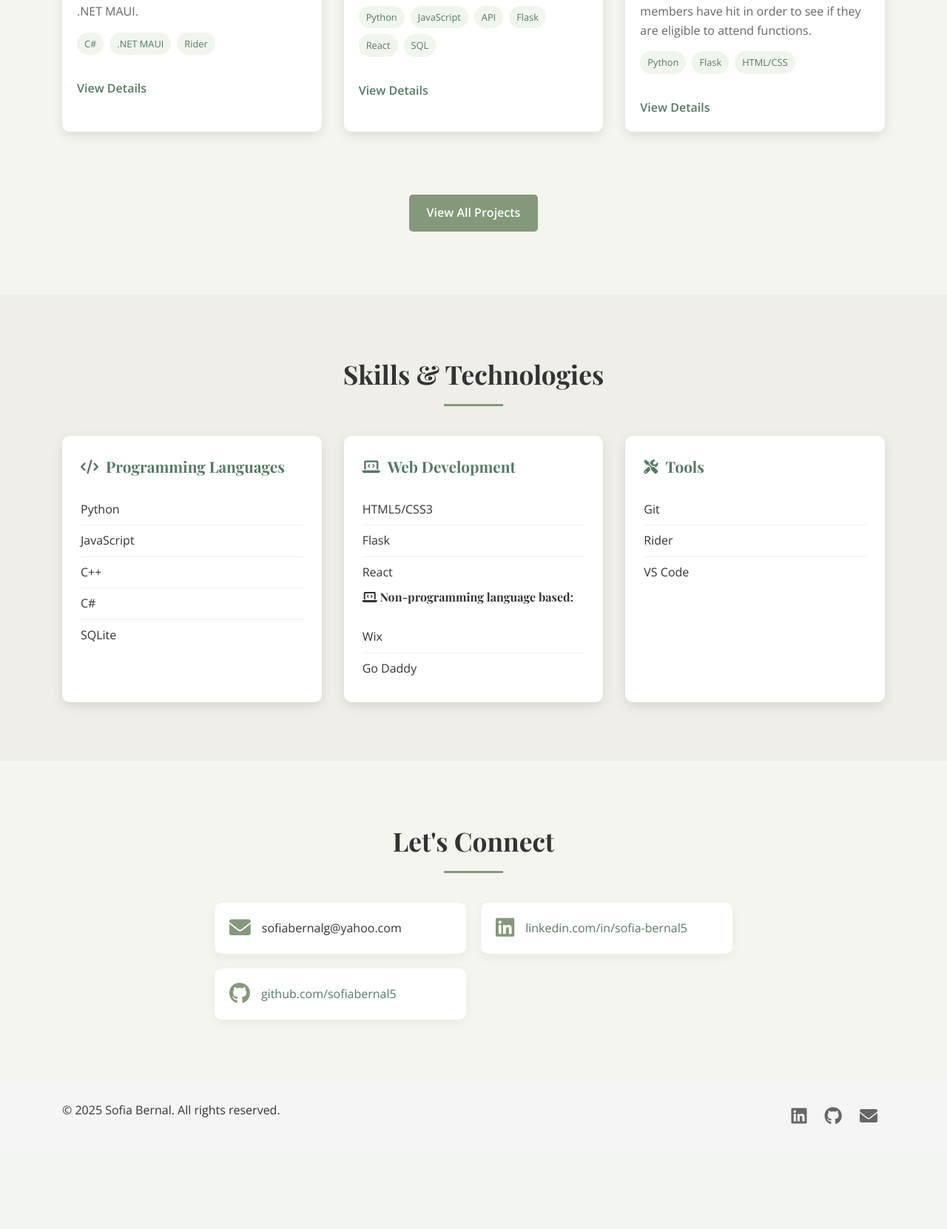
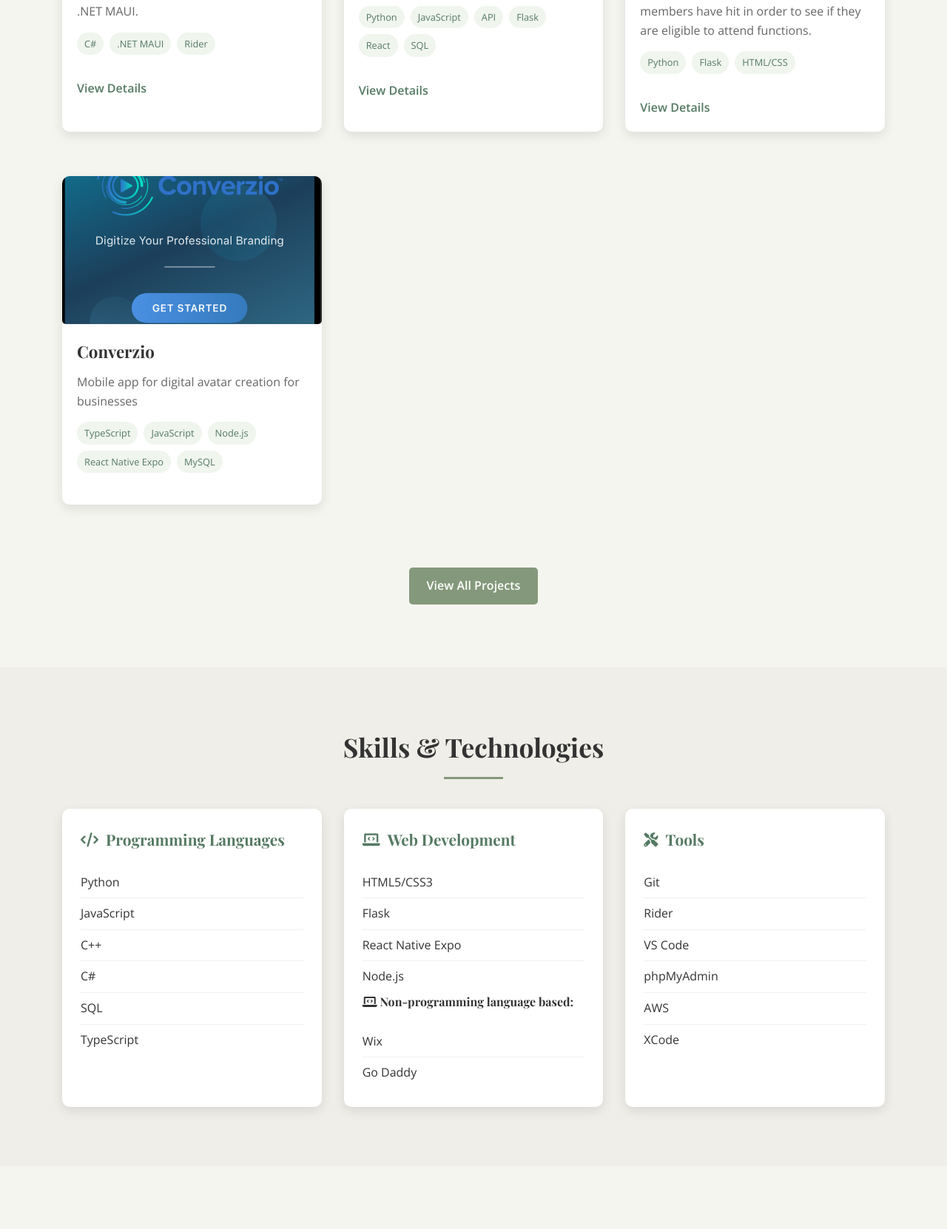
Before and after one commit to sofiabernal5/Personal-Portfolio, a Flask app: page / in a window 1280 px wide. Shown: the part 1372-3033 px from the top of the page at 74% size. Before the commit the page ends 2891 px from the top, so only its background shows below. Run offline with Flask 3, Linux system fonts and the light colour scheme.

Commit message:
updating with converzio

```diff
--- a/templates/index.html
+++ b/templates/index.html
@@ -95,6 +95,23 @@
 
                     </div>
                 </div>
+                <div class="project-card">
+                    <div class="project-image">
+                        <img src="{{ url_for('static', filename='images/converzio.jpeg') }}" alt="Converzio Mobile">
+                    </div>
+                    <div class="project-info">
+                        <h3>Converzio</h3>
+                        <p>Mobile app for digital avatar creation for businesses </p>
+                        <div class="project-tags">
+                            <span>TypeScript</span>
+                            <span>JavaScript</span>
+                            <span>Node.js</span>
+                            <span>React Native Expo</span>
+                            <span>MySQL</span>
+                        </div>
+
+                    </div>
+                </div>
             </div>
             <div class="view-all">
                 <a href="/projects" class="btn primary-btn">View All Projects</a>
@@ -113,7 +130,9 @@
                         <li>JavaScript</li>
                         <li>C++</li>
                         <li>C#</li>
-                        <li>SQLite</li>
+                        <li>SQL</li>
+                        <li>TypeScript</li>
+
                     </ul>
                 </div>
                 <div class="skill-category">
@@ -121,7 +140,8 @@
                     <ul>
                         <li>HTML5/CSS3</li>
                         <li>Flask</li>
-                        <li>React</li>
+                        <li>React Native Expo</li>
+                        <li>Node.js</li>
                     </ul>
                     <h4><i class="fas fa-laptop-code"></i> Non-programming language based:</h3>
                     <ul>
@@ -135,6 +155,9 @@
                         <li>Git</li>
                         <li>Rider</li>
                         <li>VS Code</li>
+                        <li>phpMyAdmin</li>
+                        <li>AWS</li>
+                        <li>XCode</li>
                     </ul>
                 </div>
             </div>
```
Also changed, not shown: static/images/converzio.jpeg (added), 2 other files.
